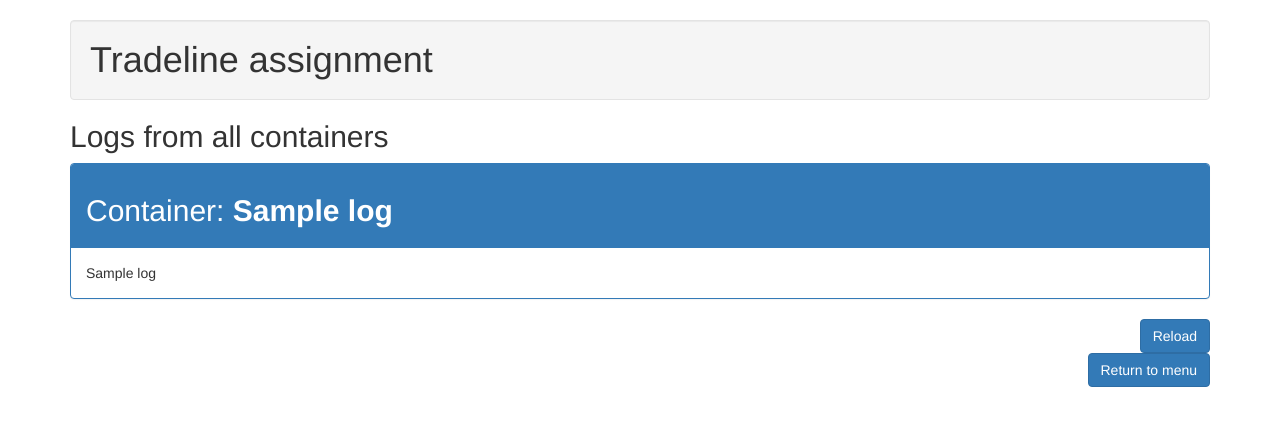
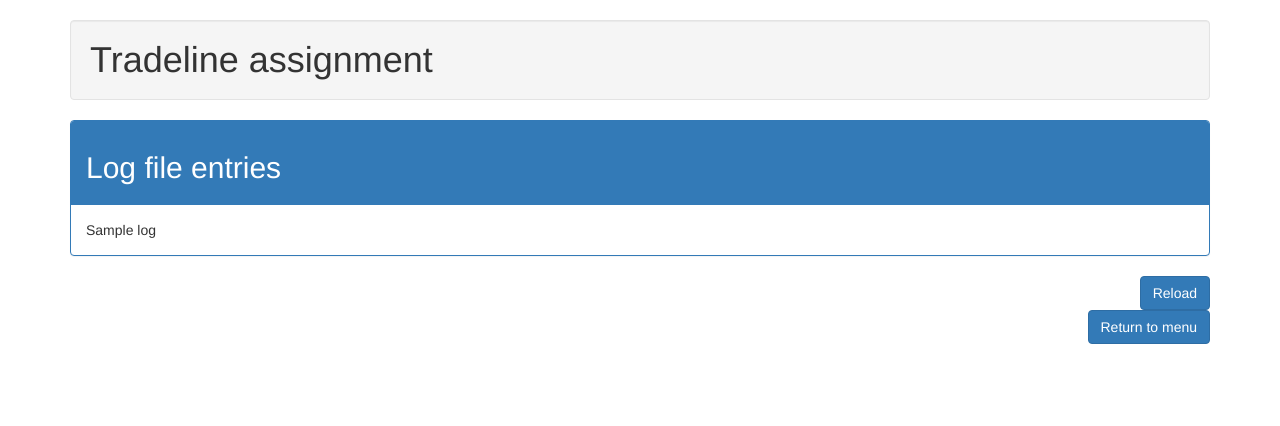
Before and after one commit to joe-doe/docker-frontend, a Flask app: template templates/logs.html in a window 1280 px wide. Shown: the top 426 px of the page. Run offline with Flask 2, Linux system fonts and the light colour scheme; the template is opened without the code that fills it: most values are stand-ins (such as "Sample title", 1, 10 or a date in 2020); some libraries are stand-ins or nearby versions.

Commit message:
aggregated logs

```diff
--- a/templates/logs.html
+++ b/templates/logs.html
@@ -1,21 +1,17 @@
 {% extends "base.html" %}
 
 {% block body %}
-<h2>Logs from all containers</h2>
-
 <div class="panel panel-primary">
-{% for name, logs in all_logs.items() %}
     <div class="panel-heading">
-        <h2>Container: <b>{{name}}</b></h2>
-  </div>
+      <h2>Log file entries</h2>
+    </div>
   <div class="panel-body">
-      {% for log in logs %}
+      {% for log in all_logs %}
         <div>
           {{ log }}
         </div>
       {% endfor %}
   </div>
-{% endfor %}
 </div>
 
 <div class="text-right">
```
